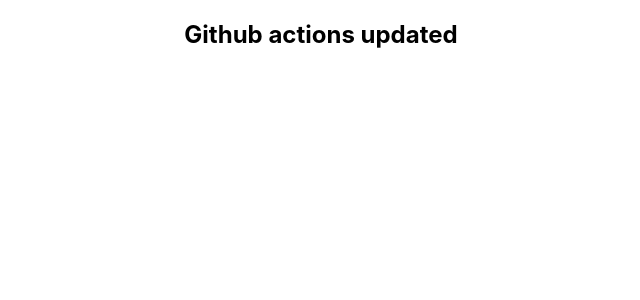
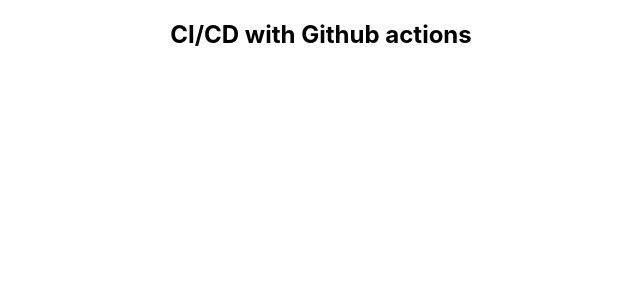
Before and after one commit to ClaudiuMoisa/ci_cd, a React (Create React App) app: page / in a window 1280 px wide. Shown: the top 300 px of the page, without its empty margins (319-959 px from the left). Built offline with nearby package versions, Linux system fonts and the light colour scheme.

Commit message:
Testing deployment

```diff
--- a/src/App.js
+++ b/src/App.js
@@ -3,7 +3,7 @@
 function App() {
   return (
     <div className="App">
-      <h2>Github actions updated</h2>
+      <h2>CI/CD with Github actions</h2>
     </div>
   );
 }
```
